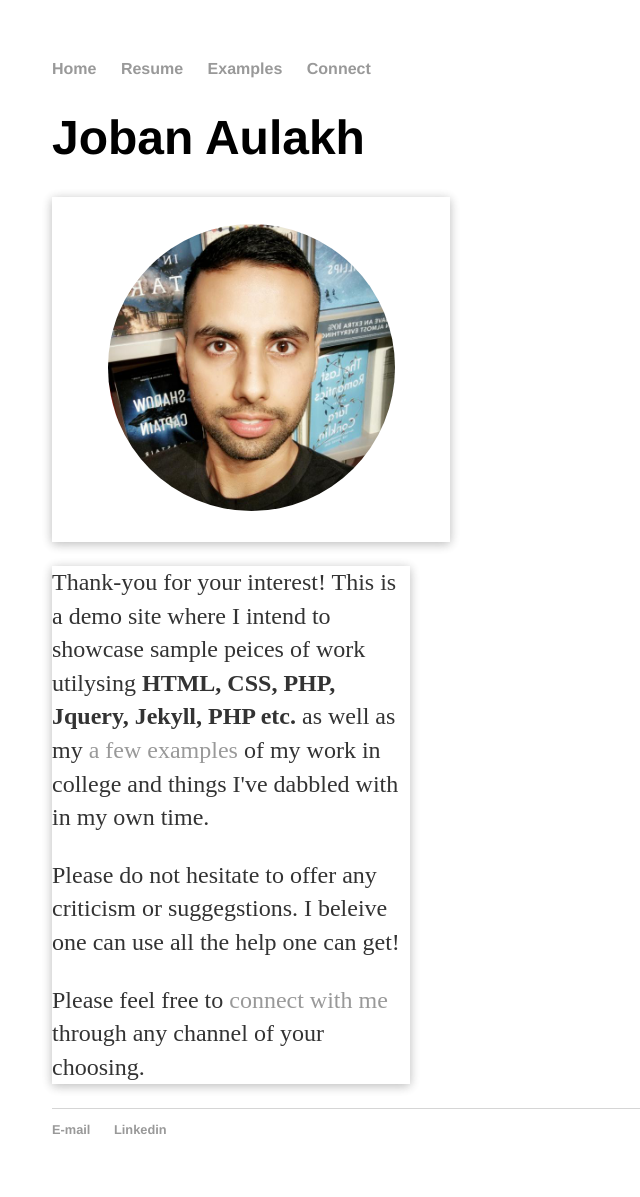
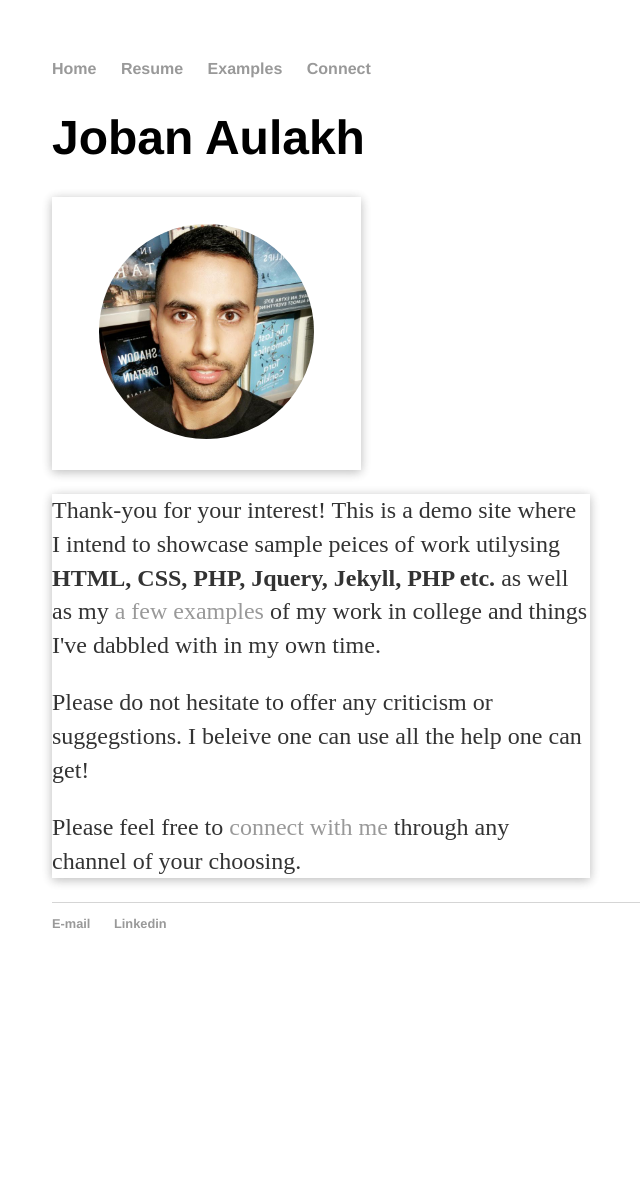
Before and after one commit to joe-bun/joe-bun.github.io, a Jekyll site: the page built from index.html, in a window 1280 px wide. Shown: the whole page, without its empty margins (140-780 px from the left). Built offline with Jekyll 4.4.1, drawn with Linux system fonts in a browser that asks for light colours; after the commit the page ends 991 px from its top, so only the background shows below that.

Commit message:
Update main.css

```diff
--- a/css/main.css
+++ b/css/main.css
@@ -16,7 +16,7 @@ nav ul li, footer ul li {
 display: inline;
 }
 .pp {
-width:40%;
+width:30%;
                 text-align:center;
                 padding:20px;
 
@@ -31,7 +31,7 @@ Height: auto;
 
 }
 .intro {
-width: 40%;
+width: 60%;
 
 box-shadow:0 2px 10px 0 rgba(0,0,0,0.16),0 2px 10px 0 rgba(0,0,0,0.12);
 }
```
